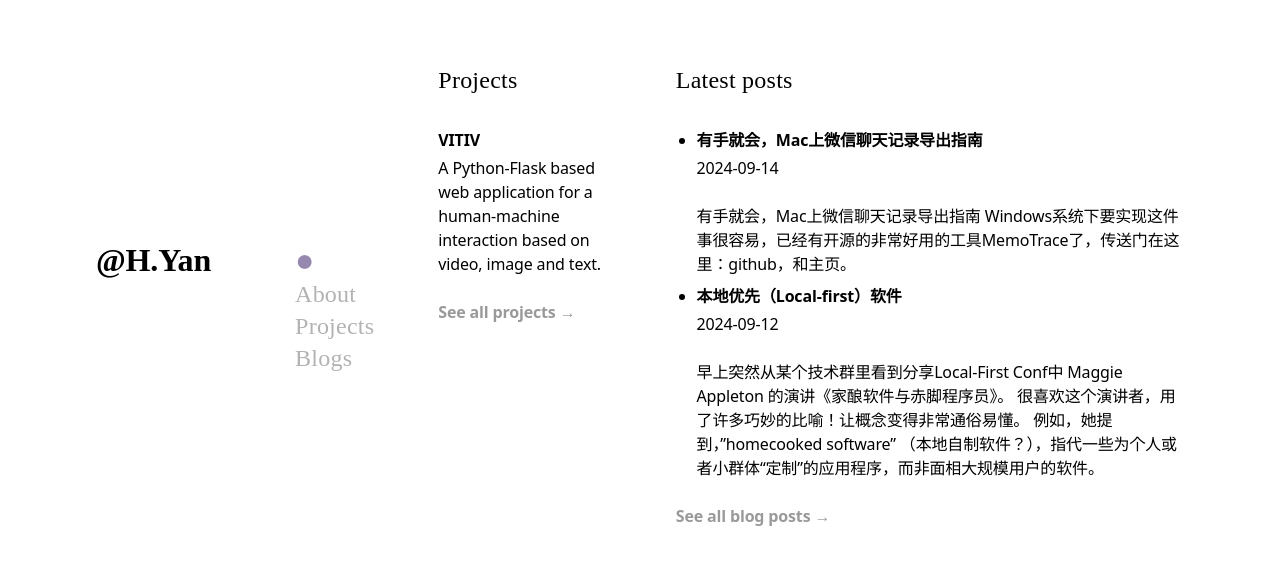
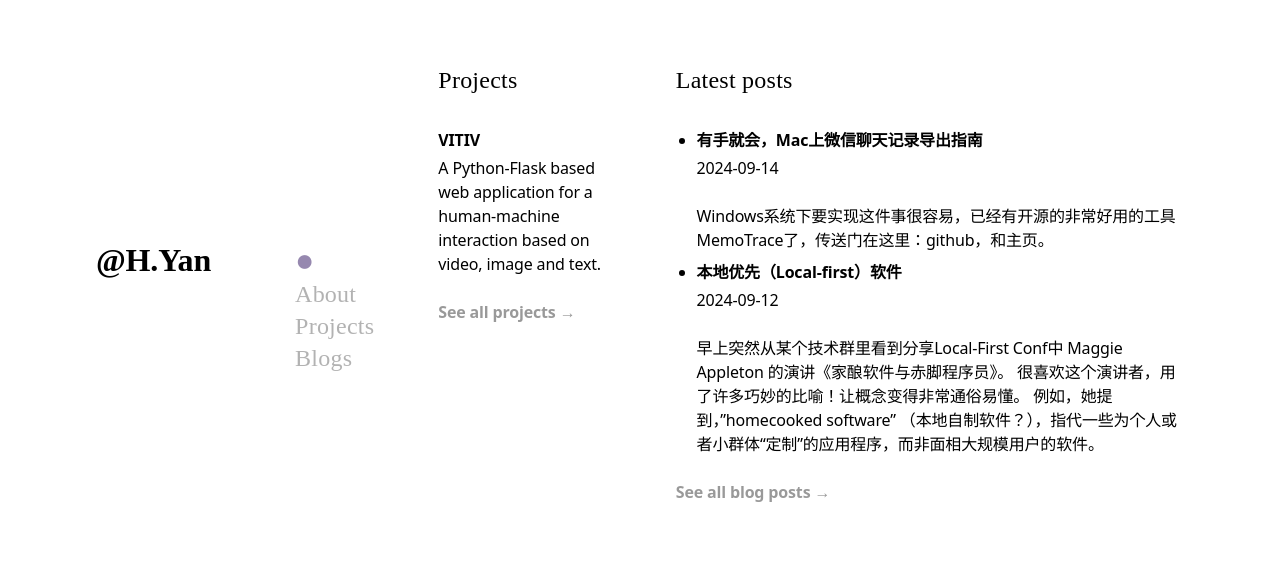
Before and after one commit to hyanworkspace/hyanworkspace.github.io, a Jekyll site: the page built from index.markdown, in a window 1280 px wide. Shown: the top 565 px of the page. Built offline with Jekyll 4.4.1, drawn with Linux system fonts in a browser that asks for light colours; some web fonts are replaced.

Commit message:
fix things

````diff
--- a/_posts/2024-09-14-mac_weixin_chat_download.markdown
+++ b/_posts/2024-09-14-mac_weixin_chat_download.markdown
@@ -6,14 +6,12 @@
 tags: ["AI", "local_first", "dev"]
 ---
 
-# 有手就会，Mac上微信聊天记录导出指南
 Windows系统下要实现这件事很容易，已经有开源的非常好用的工具**MemoTrace**了，传送门在这里：[github](https://github.com/LC044/WeChatMsg)，和[主页](https://memotrace.cn)。
 
 其实 MacOS上 的微信是提供聊天数据迁移的，但是！事实上，我们作为个人用户，想要把聊天记录导出成其他形式（简单可读的 txt 比如说），放在其他地方，原始 app 是做不到这一点的。那就更不用提需要把聊天记录提取出来再做一些数据分析或者自己的小工具之类的了。
 
 看到MemoTrace作者大大的下面这段话非常感动🥹
-![Memotrace 主页截图](/assets/images/memotrace_cn.png)
-
+<img src="/assets/images/memotrace_cn.png" width="50%" alt="Memotrace 主页截图">
 数据是自己的，为什么不能用？
 
 于是看了许多攻略和文章，尝试了许多方案：（需要教程的直接可以跳到，以下是探索的步骤，有点废话，但是解释了为什么最终选择这个方案）
@@ -61,7 +59,7 @@
 ## 找到破解密码
 
 1. 打开Mac上的微信，但不要登录。可以对照着下面这个图来执行。
-   ![执行结果](/assets/images/cmd_result_weixin_chat.png)
+   <img src="/assets/images/cmd_result_weixin_chat.png" width="100%" alt="执行结果">
 2. 打开终端，输入以下命令：
    ```shell
    sudo lldb -p $(pgrep WeChat)
@@ -113,7 +111,7 @@
     [DB Browser for SQLite](https://sqlitebrowser.org/dl/)
 
     使用该软件打开形如`msg_*.db`的数据库文件，并在提示输入密码时，使用之前获取的密码。
-    ![DB Browser界面](/assets/images/db_view.png)
+    <img src="/assets/images/db_view.png" width="80%" alt="DB Browser界面">
 
     打开数据库后，你可以看到多个表格，每个表格代表一个聊天。选择`文件-导出-表到JSON`，全选所有表格，将聊天记录导出为JSON文件。
     一个简单的Python脚本示例：
--- a/about.markdown
+++ b/about.markdown
@@ -12,12 +12,12 @@
 </r-cell>
 
 <r-cell order="-9" class="menu" span=2 span-s=2>
-  <div class='focus0'>
+  <div class='sidebar'>
     <a href="/">&#x25CF;</a>
     <a href="/about/">About</a>
     <a href="/project/">Projects</a>
     <a href="/blog/">Blogs</a>
-</div>
+  </div>
 </r-cell>
 
 <r-cell span=3 span-s=2 span-xs=row class="intro">
--- a/project.markdown
+++ b/project.markdown
@@ -12,7 +12,7 @@
 </r-cell>
 
 <r-cell order="-9" class="menu" span=2 span-s=2>
-  <div class='focus0'>
+  <div class='focus2'>
     <a href="/">&#x25CF;</a>
     <a href="/about/">About</a>
     <a href="/project/">Projects</a>
````
Also changed, not shown: blog.markdown (+5 -5 lines), index.markdown (+4 -4 lines).
